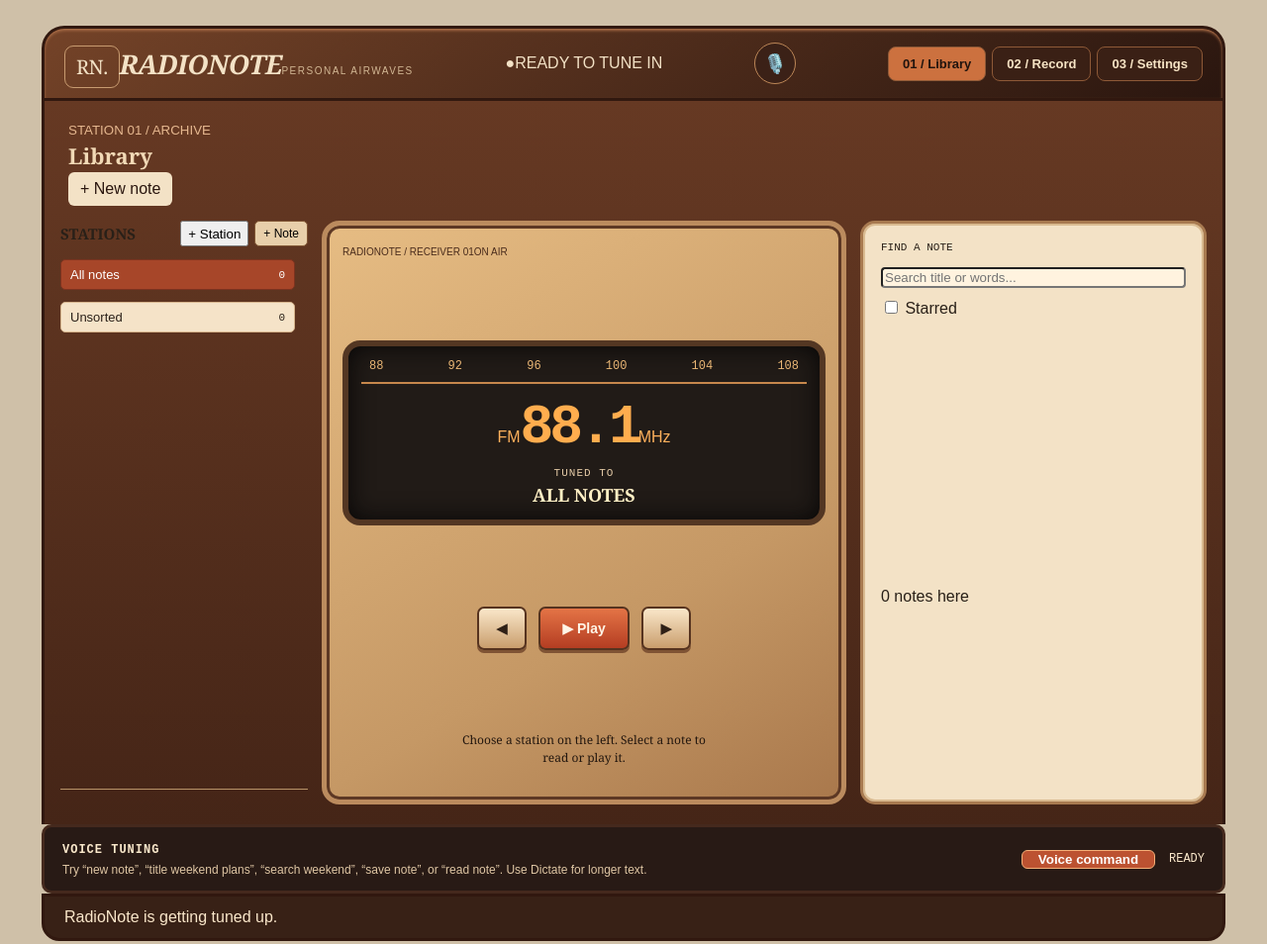
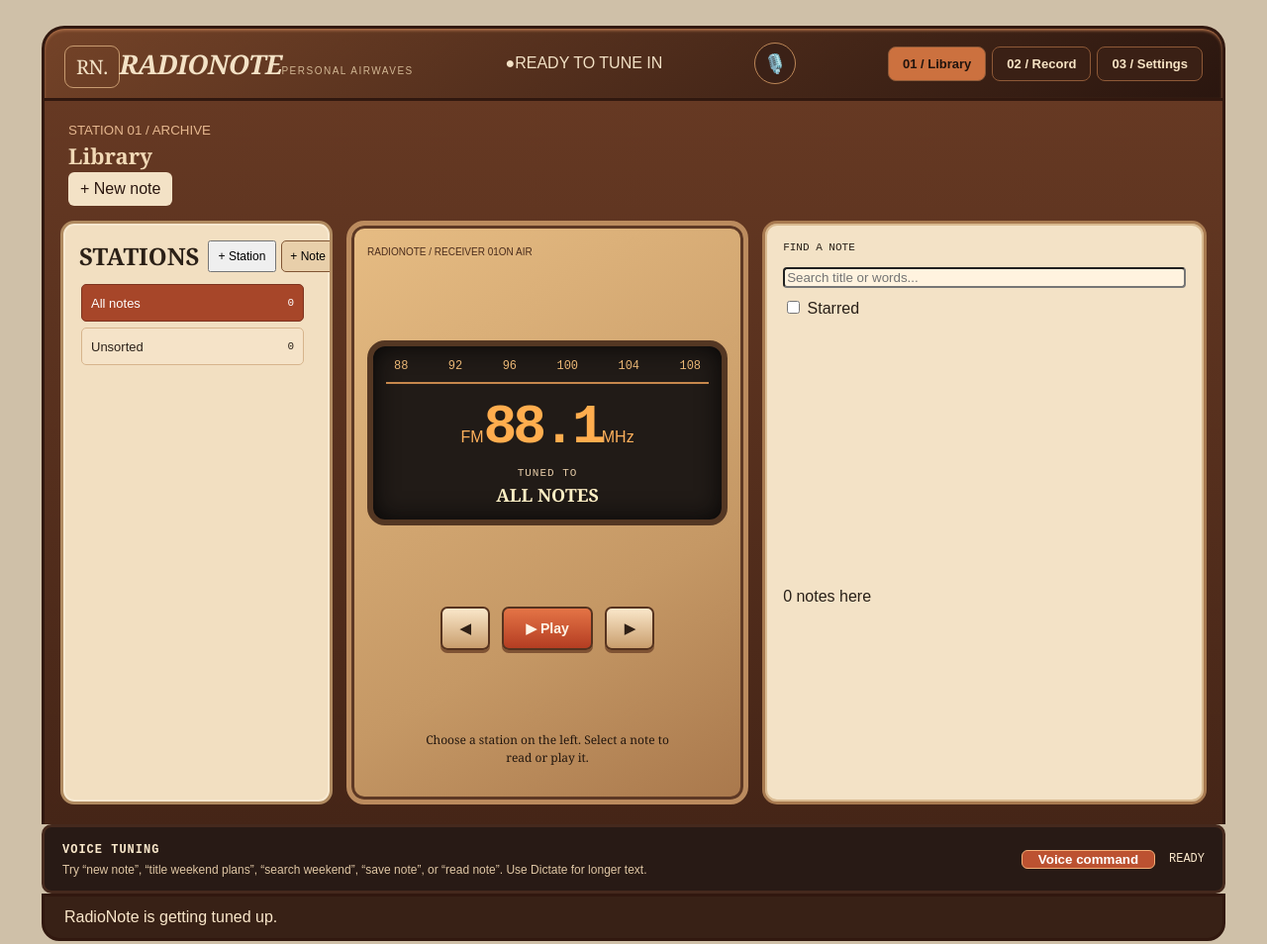
Before and after one commit to itscryptune/RadioNote, a website built with Vite: page index.html in a window 1280 px wide. Shown: the whole page at 99% size. Built offline with nearby package versions, Linux system fonts and the light colour scheme.

Commit message:
make the station shelf usable

```diff
--- a/radio-theme.css
+++ b/radio-theme.css
@@ -343,3 +343,15 @@ main,.topbar,.stations,.voice-panel,#message{width:min(1440px,calc(100% - 32px))
 #quick-voice[aria-pressed="true"]{background:#b84b2c;color:#fff}
 #quick-voice:disabled{opacity:.45;cursor:not-allowed}
 #quick-voice:focus-visible{outline:3px solid #e9a65b;outline-offset:3px}
+.library-grid{grid-template-columns:minmax(225px,275px) minmax(350px,.95fr) minmax(345px,1.05fr);gap:14px;align-items:stretch}
+.library-grid>.station-picker{grid-column:1;grid-row:1;display:flex;flex-direction:column;min-width:0;min-height:480px;margin:0;padding:16px;background:#f2dfc1;color:#2b2017;border:3px solid #b08a60;border-radius:14px;box-shadow:inset 0 0 0 2px #f7e9d1}
+.station-picker .picker-head{display:flex;align-items:center;gap:8px;justify-content:space-between;margin:0 0 10px}
+.station-picker .picker-head strong{font:700 24px Georgia,serif}
+.station-picker .picker-head span{display:flex;gap:5px}
+.station-picker .picker-head button{padding:7px 9px;font-size:12px;white-space:nowrap}
+.station-picker #station-shortcuts{display:flex;flex:1;flex-direction:column;gap:6px;min-height:150px;max-height:390px;overflow:auto;padding:2px}
+.station-picker .station-entry{display:grid;grid-template-columns:minmax(0,1fr) auto auto;gap:4px;margin:0;align-items:stretch}
+.station-picker .station-entry>button{width:auto;min-width:0;min-height:38px;padding:8px;font-size:12px}
+.station-picker .station-entry>button[data-station]{width:100%;justify-content:space-between;text-align:left;font-size:13px}
+.station-picker .station-entry>button:not([data-station]){padding:5px 6px;font-size:10px}
+.station-picker #station-shortcuts small{margin-left:8px;flex-shrink:0}
--- a/station-ui.js
+++ b/station-ui.js
@@ -88,7 +88,10 @@ async function rebuildStations() {
 
 
 export function initStationUI() {
-  rebuildStations().catch(console.error);
+  rebuildStations().catch(error => {
+    console.error('Station loading failed:', error);
+    $('#message').textContent = 'Stations could not load. Check the browser console.';
+  });
   $('#channel-filter').addEventListener('change', () => tune($('#channel-filter').value));
   $('#station-add').addEventListener('click', async () => {
     const name = prompt('New station name:')?.trim();
```
